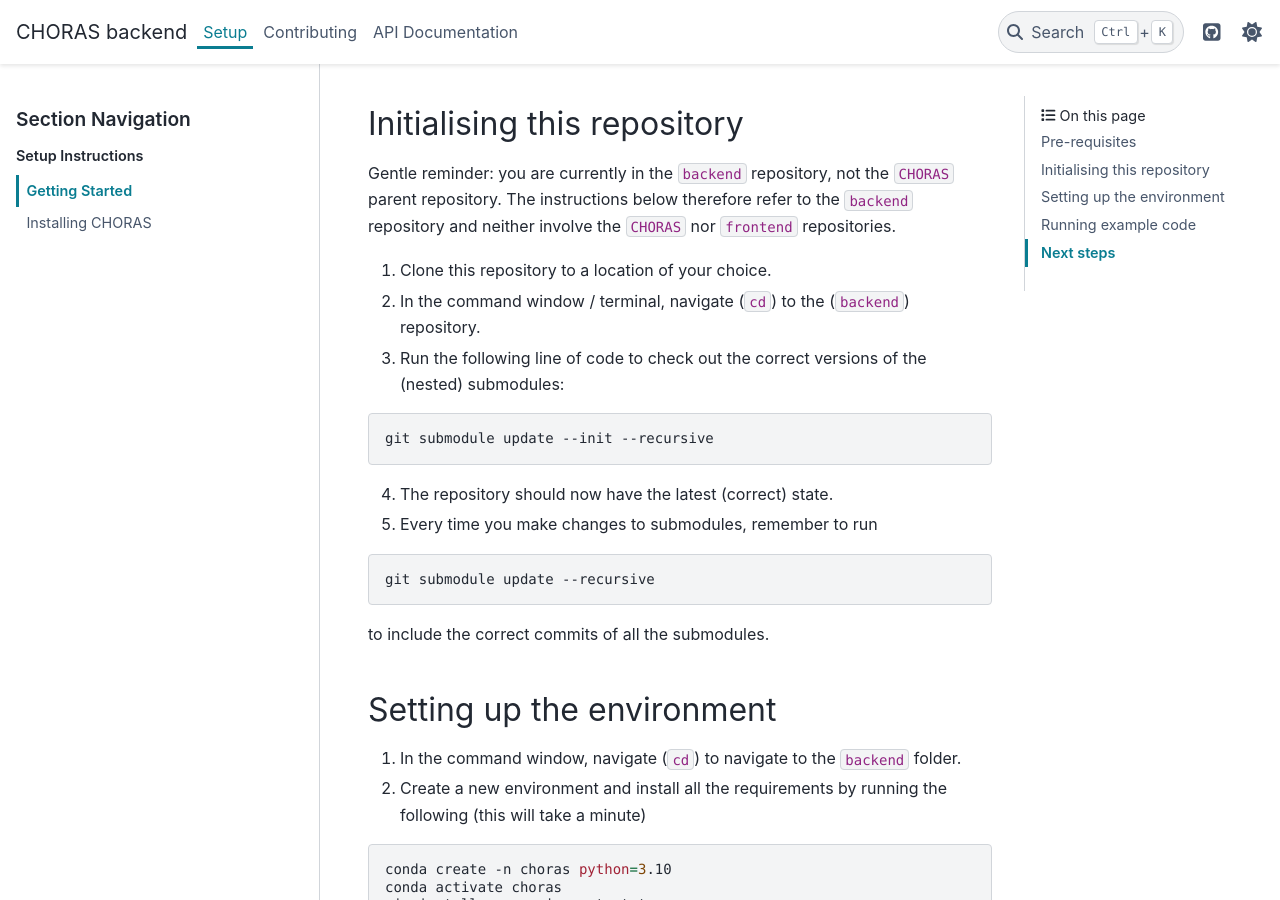
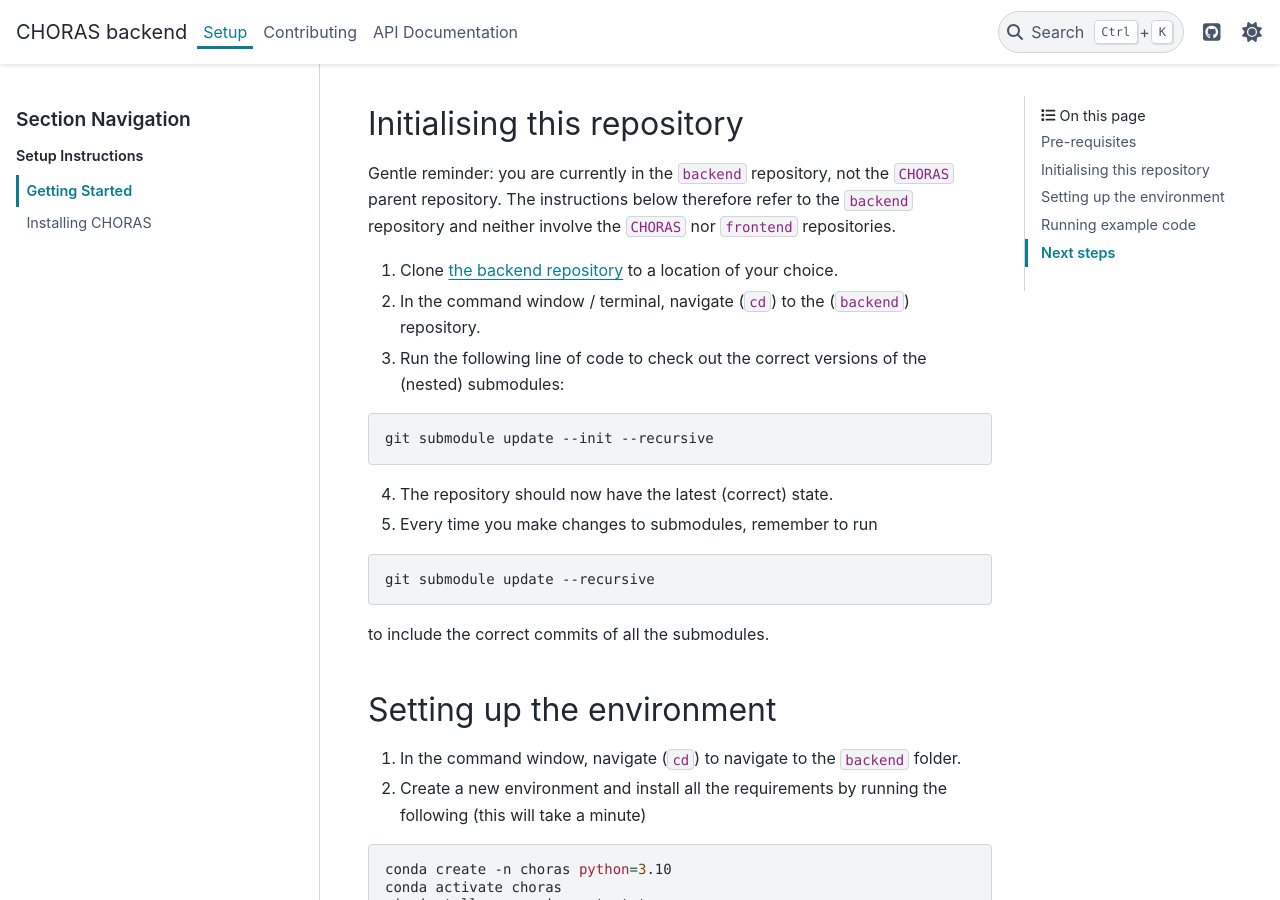
Before and after one commit to nicolas-f/choras_backend, a Sphinx documentation site: the page built from docs/source/includes/getting_started.md, in a window 1280 px wide and 900 px high, scrolled down 328 px. Built offline with Sphinx 7.4.7 and the PyData theme 0.15.4, drawn with Linux system fonts in a browser that asks for light colours.

Commit message:
Added repository link to Getting Started

```diff
--- a/docs/source/includes/getting_started.md
+++ b/docs/source/includes/getting_started.md
@@ -11,7 +11,7 @@ Here you will see what you need to do to run the backend application.
 
 Gentle reminder: you are currently in the `backend` repository, not the `CHORAS` parent repository. The instructions below therefore refer to the `backend` repository and neither involve the `CHORAS` nor `frontend` repositories.
 
-1. Clone this repository to a location of your choice.
+1. Clone [the backend repository](https://github.com/choras-org/backend) to a location of your choice.
 2. In the command window / terminal, navigate (`cd`) to the (`backend`) repository.
 3. Run the following line of code to check out the correct versions of the (nested) submodules:
 
```
